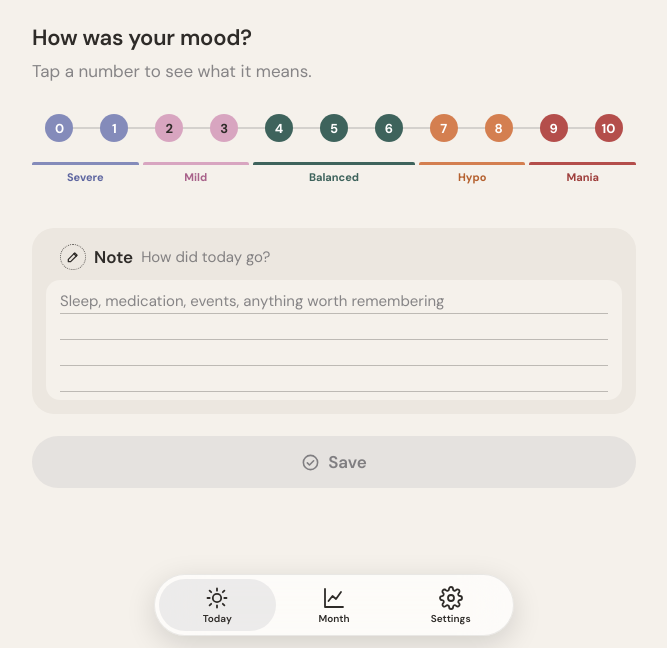
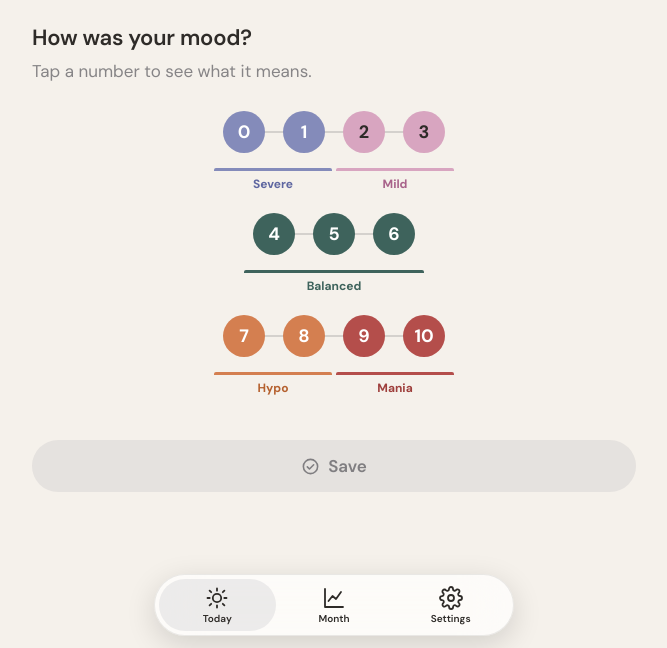
Before and after one commit to klarakga-creator/mood-tracker, a plain HTML site: page index.html in a window 1280 px wide. Shown: the part 152-800 px from the top of the page, without its empty margins (306-973 px from the left). Drawn offline with Linux system fonts and the light colour scheme.

Commit message:
Today: bigger rating dots in three lines; note appears after a rating (#12)
* Preview: bigger dots in 2 or 3 lines (?rows=3); note shows only after a rating

Co-Authored-By: Claude Opus 5.5 <noreply@anthropic.com>
Claude-Session: https://claude.ai/code/session_011uMXCedM7azAAPeksAkfdo

* Rating in three lines: low, balanced, high

Co-Authored-By: Claude Opus 5.5 <noreply@anthropic.com>
Claude-Session: https://claude.ai/code/session_011uMXCedM7azAAPeksAkfdo

---------

Co-authored-by: Claude <noreply@anthropic.com>

```diff
--- a/app.js
+++ b/app.js
@@ -2,7 +2,7 @@
    Sync, push reminders and the monthly email plug in through `Sync` below. */
 (function () {
   "use strict";
-  var VERSION = "1.9.0";
+  var VERSION = "1.10.0";
 
   // ---------- The scale (edit wording here) ----------
   var SCALE = [
@@ -154,16 +154,22 @@
     b.addEventListener("click", function () { selected = selected === v ? null : v; tapped = true; renderToday(); if (navigator.vibrate) navigator.vibrate(8); });
     rateBtns.push(b);
   });
-  // Rating: dots on a line, with the phase names underneath.
-  var bar = document.createElement("div"); bar.className = "rate-bar";
-  rateBtns.forEach(function (b) { bar.appendChild(b); }); grid.appendChild(bar);
-  var groups = document.createElement("div"); groups.className = "rate-groups";
-  PHASES.slice().reverse().forEach(function (p) {
-    var x = document.createElement("span"); x.style.gridColumn = "span " + (p.hi - p.lo + 1); x.style.setProperty("--c", col(p.lo)); x.style.color = ink(p.lo);
-    x.textContent = { "Severe Depression": "Severe", "Mild to Moderate Depression": "Mild", "Balanced Mood": "Balanced", "Hypomania": "Hypo", "Mania": "Mania" }[p.name];
-    groups.appendChild(x);
+  // Rating: dots on a line in rows, with the phase names underneath each row.
+  var ROWS = [[0, 3], [4, 6], [7, 10]]; // low, balanced, high
+  var SHORT = { "Severe Depression": "Severe", "Mild to Moderate Depression": "Mild", "Balanced Mood": "Balanced", "Hypomania": "Hypo", "Mania": "Mania" };
+  grid.classList.add("rows-" + ROWS.length);
+  ROWS.forEach(function (r) {
+    var n = r[1] - r[0] + 1, row = document.createElement("div"); row.className = "rate-line"; row.style.setProperty("--n", n);
+    var bar = document.createElement("div"); bar.className = "rate-bar";
+    for (var v = r[0]; v <= r[1]; v++) bar.appendChild(rateBtns[v]);
+    var groups = document.createElement("div"); groups.className = "rate-groups";
+    PHASES.slice().reverse().forEach(function (p) {
+      var lo = Math.max(p.lo, r[0]), hi = Math.min(p.hi, r[1]); if (lo > hi) return;
+      var x = document.createElement("span"); x.style.gridColumn = "span " + (hi - lo + 1); x.style.setProperty("--c", col(p.lo)); x.style.color = ink(p.lo);
+      x.textContent = SHORT[p.name]; groups.appendChild(x);
+    });
+    row.appendChild(bar); row.appendChild(groups); grid.appendChild(row);
   });
-  grid.appendChild(groups);
 
   // Note: grows as you type, with a character count.
   function growNote() { noteEl.style.height = "auto"; noteEl.style.height = Math.max(noteEl.scrollHeight, 120) + "px"; $("note-count").textContent = noteEl.value.length ? String(noteEl.value.length) : ""; }
@@ -185,6 +191,7 @@
 
   function renderToday() {
     grid.classList.toggle("picked", tapped && selected !== null);
+    noteEl.parentNode.hidden = selected === null;
     rateBtns.forEach(function (b, v) {
       b.setAttribute("aria-pressed", v === selected ? "true" : "false");
     });
--- a/styles.css
+++ b/styles.css
@@ -68,20 +68,21 @@ button { font: inherit; color: inherit; }
 .day-pick input { position: absolute; inset: 0; width: 100%; height: 100%; min-width: 0; max-width: 100%; -webkit-appearance: none; appearance: none; opacity: 0; border: 0; margin: 0; padding: 0; cursor: pointer; font-size: 16px; }
 .day-pick:focus-within { outline: 2px solid var(--blue); outline-offset: 2px; border-radius: 50%; }
 
-.rate-grid { display: grid; gap: 10px; }
-.rate-bar, .rate-groups { display: grid; grid-template-columns: repeat(11, minmax(0,1fr)); }
-.rate-bar { position: relative; height: 48px; align-items: center; justify-items: center; }
-.rate-bar::before { content: ""; position: absolute; left: calc(100% / 22); right: calc(100% / 22); top: 50%; height: 2px; margin-top: -1px; background: var(--sep); }
-.rate { --c: var(--ph-bal); --on: #fff; position: relative; width: 28px; height: 28px; padding: 0; border-radius: 50%; border: 0; cursor: pointer;
-  background: var(--c); color: var(--on); font-family: var(--font-round); font-size: 13px; font-weight: 700; font-variant-numeric: tabular-nums;
+.rate-grid { display: grid; gap: 14px; }
+.rate-line { --n: 6; display: grid; gap: 8px; width: 100%; max-width: calc(var(--n) * 60px); justify-self: center; }
+.rate-bar, .rate-groups { display: grid; grid-template-columns: repeat(var(--n), minmax(0,1fr)); }
+.rate-bar { position: relative; height: 56px; align-items: center; justify-items: center; }
+.rate-bar::before { content: ""; position: absolute; left: calc(50% / var(--n)); right: calc(50% / var(--n)); top: 50%; height: 2px; margin-top: -1px; background: var(--sep); }
+.rate { --c: var(--ph-bal); --on: #fff; position: relative; width: 42px; height: 42px; padding: 0; border-radius: 50%; border: 0; cursor: pointer;
+  background: var(--c); color: var(--on); font-family: var(--font-round); font-size: 18px; font-weight: 700; font-variant-numeric: tabular-nums;
   transition: transform .18s cubic-bezier(.3,1.4,.5,1), background-color .18s, color .18s; }
 .rate::after { content: ""; position: absolute; inset: -8px -3px; }
 .rate-grid.picked .rate { background: var(--tile); color: var(--rate-off); }
-.rate-grid.picked .rate[aria-pressed="true"] { background: var(--c); color: var(--on); transform: scale(1.5); }
+.rate-grid.picked .rate[aria-pressed="true"] { background: var(--c); color: var(--on); transform: scale(1.25); }
 .rate[aria-pressed="true"] { box-shadow: 0 0 0 2px var(--bg), 0 0 0 3.5px var(--label); }
 .rate-grid.picked .rate[aria-pressed="true"] { box-shadow: none; }
 .rate-groups { column-gap: 4px; }
-.rate-groups span { --c: var(--ph-bal); border-top: 3px solid var(--c); border-radius: 2px; padding-top: 5px; text-align: center; font-size: 11px; font-weight: 700; }
+.rate-groups span { --c: var(--ph-bal); border-top: 3px solid var(--c); border-radius: 2px; padding-top: 5px; text-align: center; font-size: 12px; font-weight: 700; }
 .rate:focus-visible, .btn-prom:focus-visible, .round:focus-visible, .glass-btn:focus-visible { outline: 2px solid var(--blue); outline-offset: 3px; }
 
 .level { --c: var(--ph-bal); --on: #fff; padding: 14px 16px 18px; border-radius: 26px; background: var(--c); color: var(--on); animation: pop .25s ease both; }
--- a/sw.js
+++ b/sw.js
@@ -1,6 +1,6 @@
 // Offline support. Files come from the network when online (so updates show up
 // the next time the app opens) and from this cache when offline.
-const CACHE = "mood-v18";
+const CACHE = "mood-v19";
 const SHELL = ["./", "index.html", "styles.css", "app.js", "sync.js", "push.js", "config.js", "vendor/supabase.js", "vendor/jspdf.umd.min.js", "report-pdf.js", "fonts/DMSans-Regular.ttf", "fonts/DMSans-SemiBold.ttf", "fonts/DMSans-Bold.ttf", "manifest.webmanifest",
   "icons/apple-touch-icon.png", "icons/icon-192.png", "icons/icon-512.png"];
 
```
